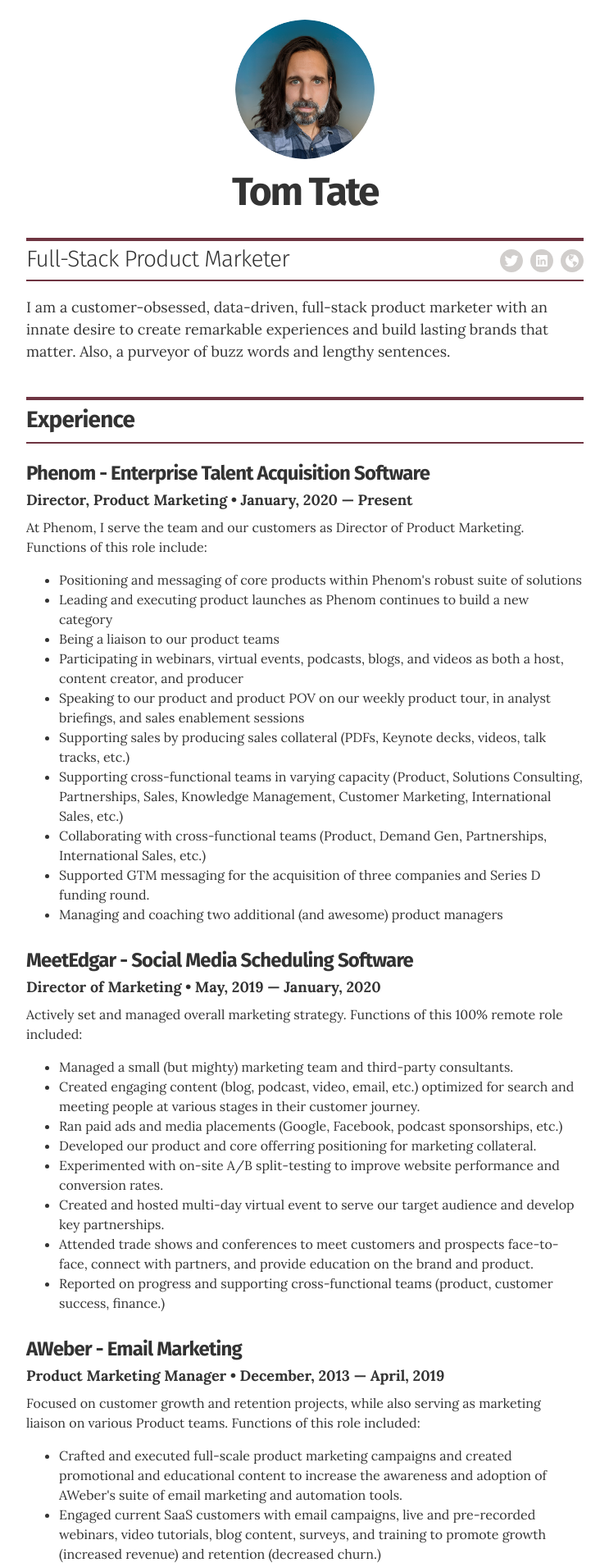
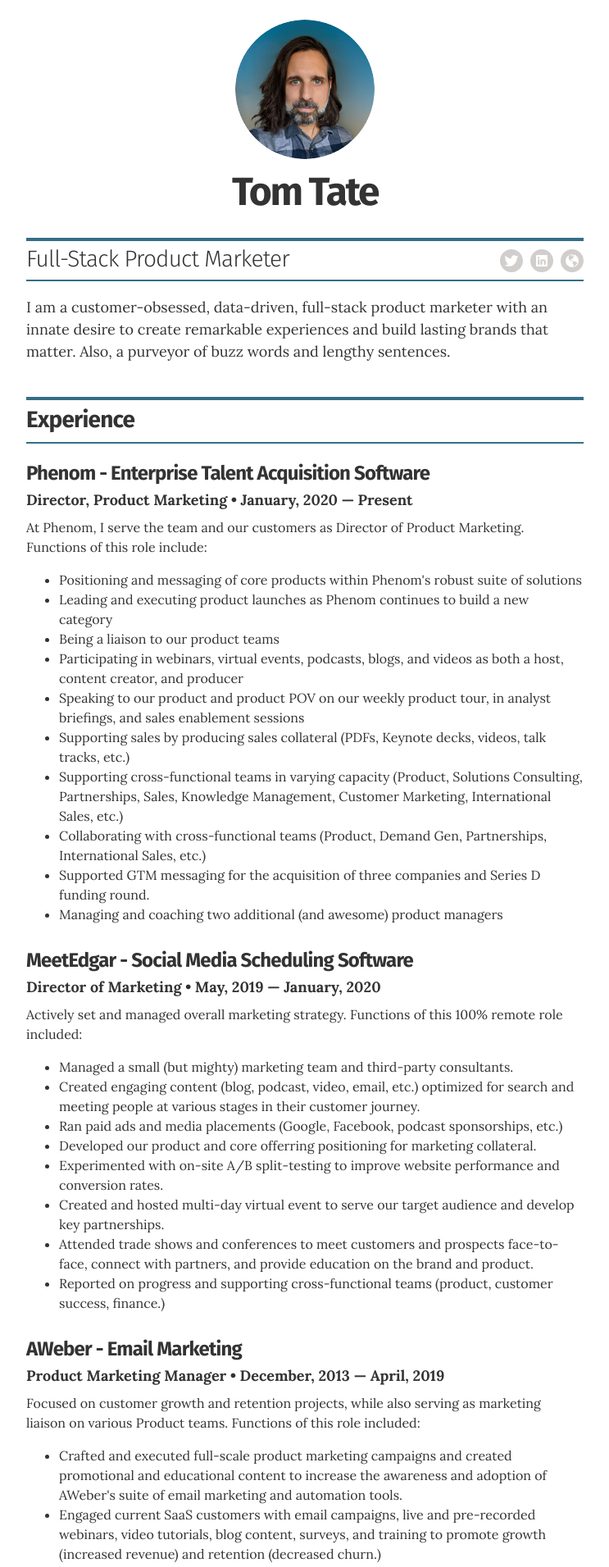
Before and after one commit to tnrt/tnrt-resume, a Jekyll site: the page built from index.html, in a window 1280 px wide. Shown: the top 1911 px of the page at 82% size, without its empty margins (268-1011 px from the left). Built offline with Jekyll 4.4.1, drawn with Linux system fonts in a browser that asks for light colours.

Commit message:
Updated colors

```diff
--- a/_sass/_mixins.scss
+++ b/_sass/_mixins.scss
@@ -91,7 +91,7 @@
 // layout
 
 @mixin section_border {
-  border-top: 4px solid #6e3441;
-  border-bottom: 2px solid #6e3441;
+  border-top: 4px solid #346e87;
+  border-bottom: 2px solid #346e87;
   padding: .2rem 0 .4rem;
 }
```
